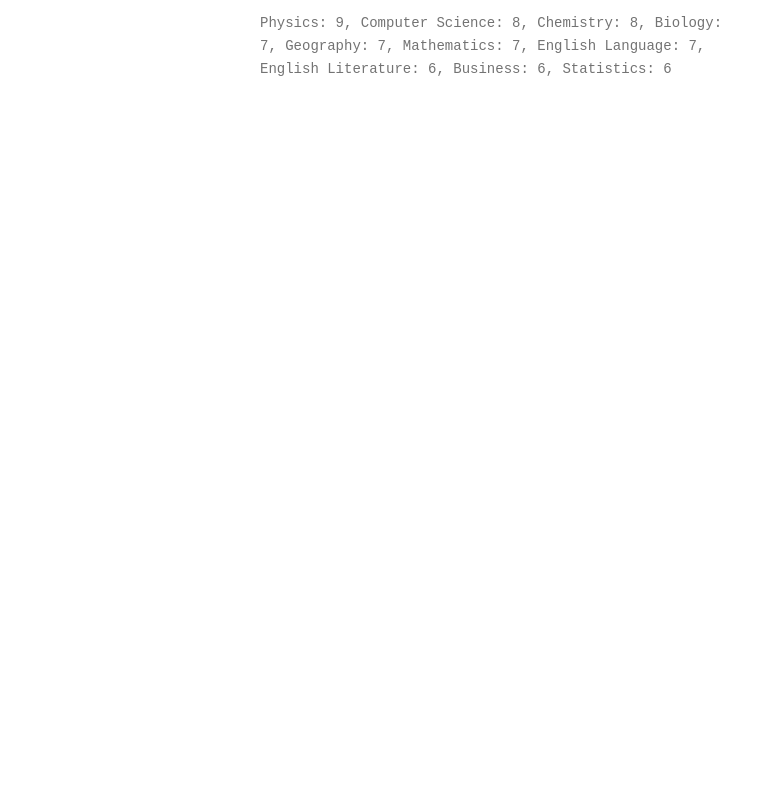
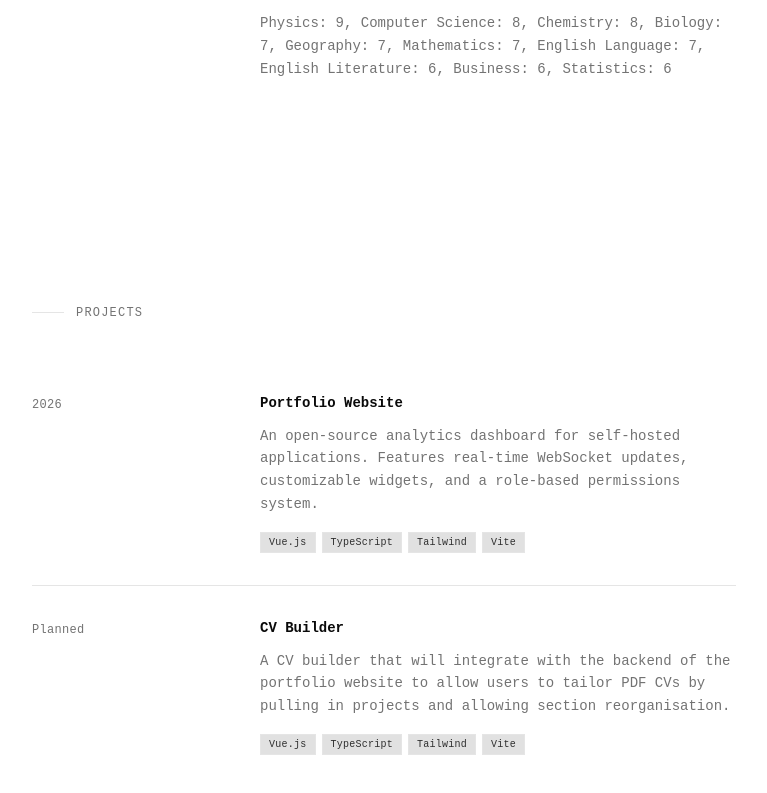
Before and after one commit to jmxor/portfolio, a Vue app: page / in a window 1280 px wide. Shown: the part 2508-3301 px from the top of the page, without its empty margins (256-1023 px from the left). Before the commit the page ends 2717 px from the top, so only its background shows below. Built offline with nearby package versions, Linux system fonts and the light colour scheme; the HTML template or start-up script is replaced by a standard one.

Commit message:
Add a projects section

```diff
--- /dev/null
+++ b/src/components/portfolio/SectionProjects.vue
@@ -0,0 +1,77 @@
+<script setup lang="ts">
+import { Button } from "@/components/ui/button"
+import { Separator } from "@/components/ui/separator"
+import { Badge } from "@/components/ui/badge"
+import { ArrowUpRight } from "lucide-vue-next"
+import SectionLabel from "@/components/portfolio/SectionLabel.vue"
+
+const projects = [
+  {
+    year: "2026",
+    name: "Portfolio Website",
+    description:
+      "An open-source analytics dashboard for self-hosted applications. Features real-time WebSocket updates, customizable widgets, and a role-based permissions system.",
+    tags: ["Vue.js", "TypeScript", "Tailwind", "Vite"],
+    href: "#",
+  },
+  {
+    year: "Planned",
+    name: "CV Builder",
+    description:
+      "A CV builder that will integrate with the backend of the portfolio website to allow users to tailor PDF CVs by pulling in projects and allowing section reorganisation.",
+    tags: ["Vue.js", "TypeScript", "Tailwind", "Vite"],
+    href: "#",
+  },
+]
+</script>
+
+<template>
+  <section id="projects" class="py-16 md:py-24">
+    <SectionLabel label="Projects" />
+
+    <div class="space-y-0">
+      <div v-for="(project, i) in projects" :key="i">
+        <div class="py-8 grid grid-cols-1 md:grid-cols-[180px_1fr] gap-4 md:gap-12 group">
+          <!-- Year -->
+          <div class="text-xs text-muted-foreground tracking-wide pt-1 shrink-0">
+            {{ project.year }}
+          </div>
+
+          <!-- Content -->
+          <div class="space-y-3">
+            <div class="flex items-center gap-3">
+              <h3 class="text-sm font-semibold text-foreground">{{ project.name }}</h3>
+              <Button
+                variant="ghost"
+                size="icon"
+                asChild
+                class="h-5 w-5 rounded-sm text-muted-foreground hover:text-foreground opacity-0 group-hover:opacity-100 transition-opacity -mt-0.5"
+              >
+                <a
+                  :href="project.href"
+                  target="_blank"
+                  rel="noopener noreferrer"
+                  :aria-label="`View ${project.name}`"
+                >
+                  <ArrowUpRight class="h-3.5 w-3.5" />
+                </a>
+              </Button>
+            </div>
+            <p class="text-sm text-muted-foreground leading-relaxed">{{ project.description }}</p>
+            <div class="flex flex-wrap gap-1.5 pt-1">
+              <Badge
+                v-for="(tag, j) in project.tags"
+                :key="j"
+                variant="secondary"
+                class="text-[10px] px-2 py-0.5 rounded-sm tracking-wide border border-border bg-(--tag-bg) text-(--tag-fg) font-normal"
+              >
+                {{ tag }}
+              </Badge>
+            </div>
+          </div>
+        </div>
+        <Separator v-if="i < projects.length - 1" />
+      </div>
+    </div>
+  </section>
+</template>
--- a/src/views/PortfolioView.vue
+++ b/src/views/PortfolioView.vue
@@ -2,10 +2,12 @@
 import SectionEducation from "@/components/portfolio/SectionEducation.vue"
 import SectionExperience from "@/components/portfolio/SectionExperience.vue"
 import SectionHero from "@/components/portfolio/SectionHero.vue"
+import SectionProjects from "@/components/portfolio/SectionProjects.vue"
 </script>
 
 <template>
   <SectionHero />
   <SectionExperience />
   <SectionEducation />
+  <SectionProjects />
 </template>
```
